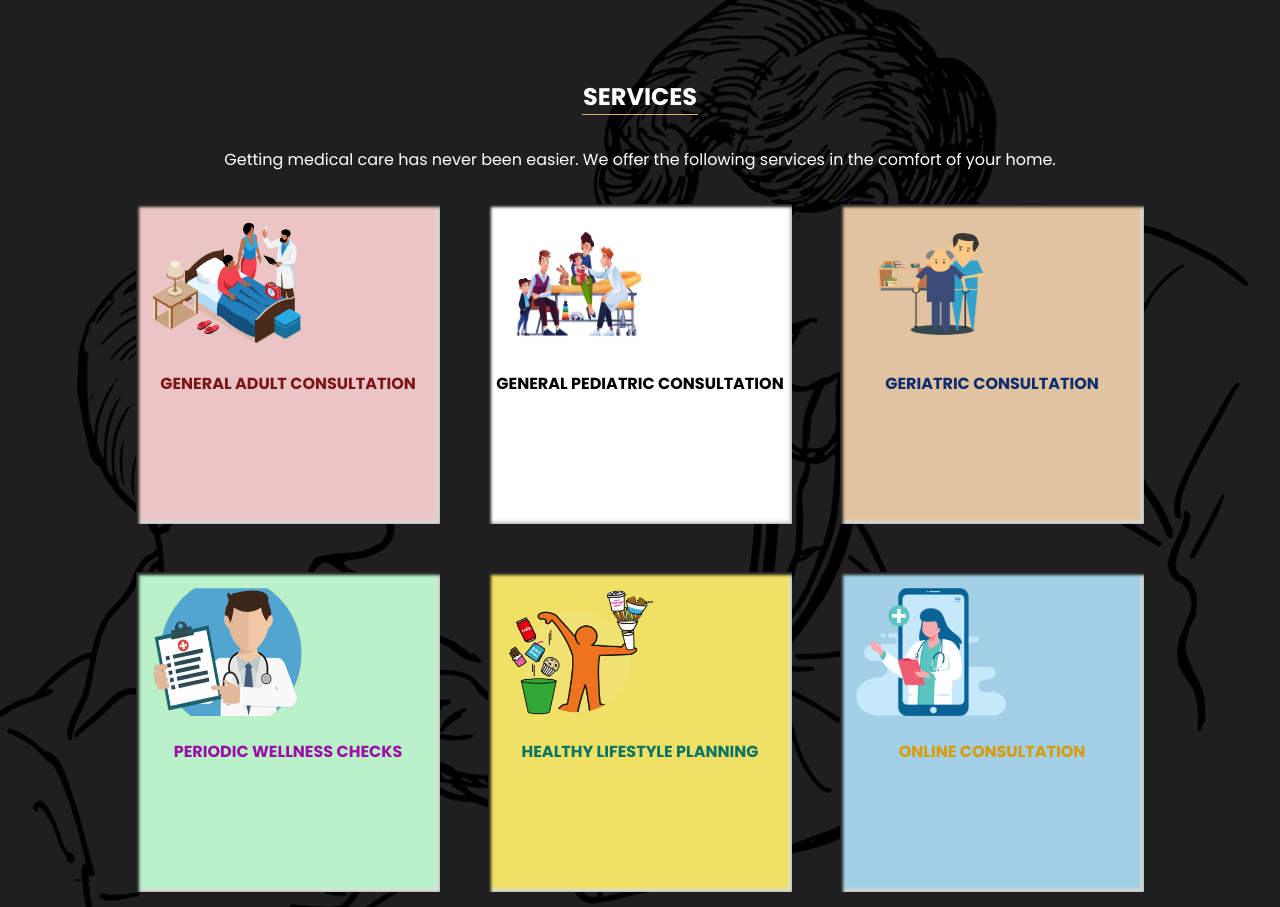
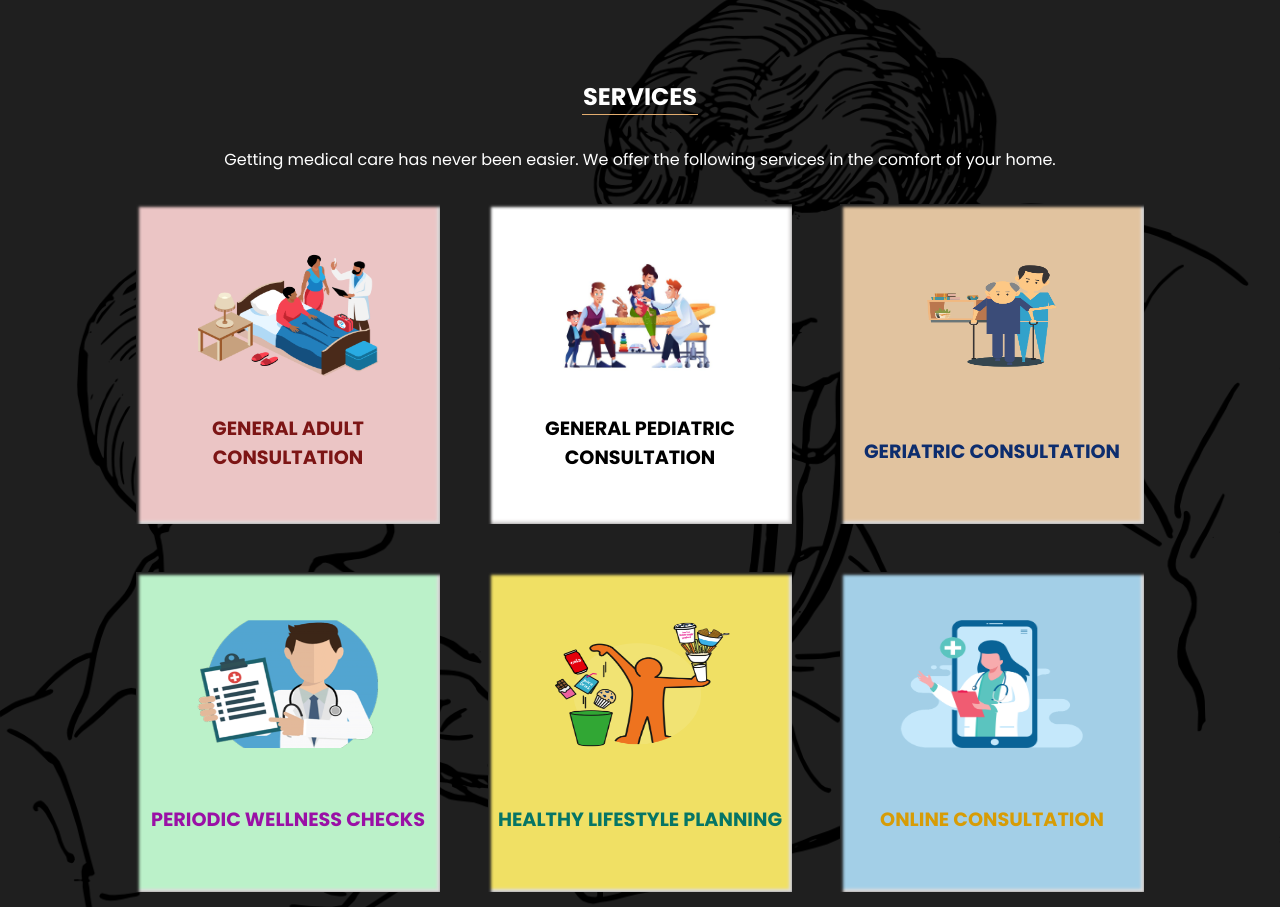
Before and after one commit to Joe-Atteen/Desby-Medical-Care, a plain HTML site: page index.html in a window 1280 px wide. Shown: the part 1619-2526 px from the top of the page. Drawn offline with Linux system fonts and the light colour scheme; a script that the page names is missing.

Commit message:
service cards updated

```diff
--- a/css/style.css
+++ b/css/style.css
@@ -403,20 +403,32 @@ nav div button:hover {
 }
 
 .service .card {
+    position: relative;
     justify-content: center;
     align-items: center;
     box-shadow: inset #202020 2px 2px 3px 1px, inset #dddbdb -2px -2px 3px 1px;
 }
 
 .card img {
+    position: absolute;
+    left: 50%;
+    transform: translate(-50%, 20%);
     width: 60%;
     height: 20vh;
     margin: auto;
-    padding: 1rem 1rem;
+    padding: 1rem 0;
+
 }
 
 .card h4 {
+    position: absolute;
     text-align: center;
+    top: 80%;
+    transform: translate(0, -80%);
+    width: 100%;
+    margin: auto;
+    font-size: 1.2rem;
+
 }
 
 #consult {
--- a/script.js
+++ b/script.js
@@ -74,7 +74,7 @@ function sendEmail() {
         Host: "smtp.elasticemail.com",
         Username: "joeyatteen@gmail.com",
         Password: "DB01DA3B5556CEF9A59EF866E3998FCCDF52",
-        To: "joeyatteen@gmail.com",
+        To: "desby20@gmail.com",
         From: document.getElementById("email").value,
         Subject: "Message from " + document.getElementById("name").value + " via your website",
         Body: "Phone number: " + document.getElementById("phone").value + "<br>" + document.getElementById("message").value
```
